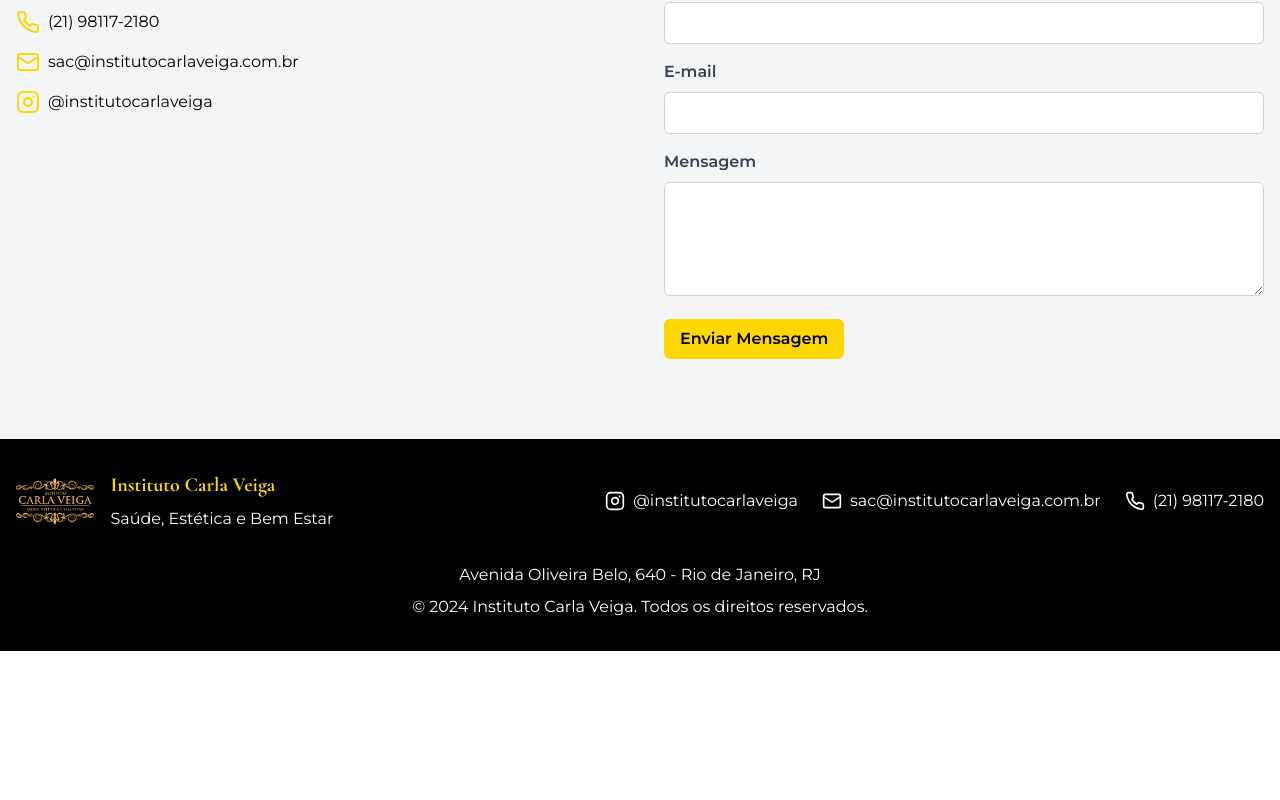
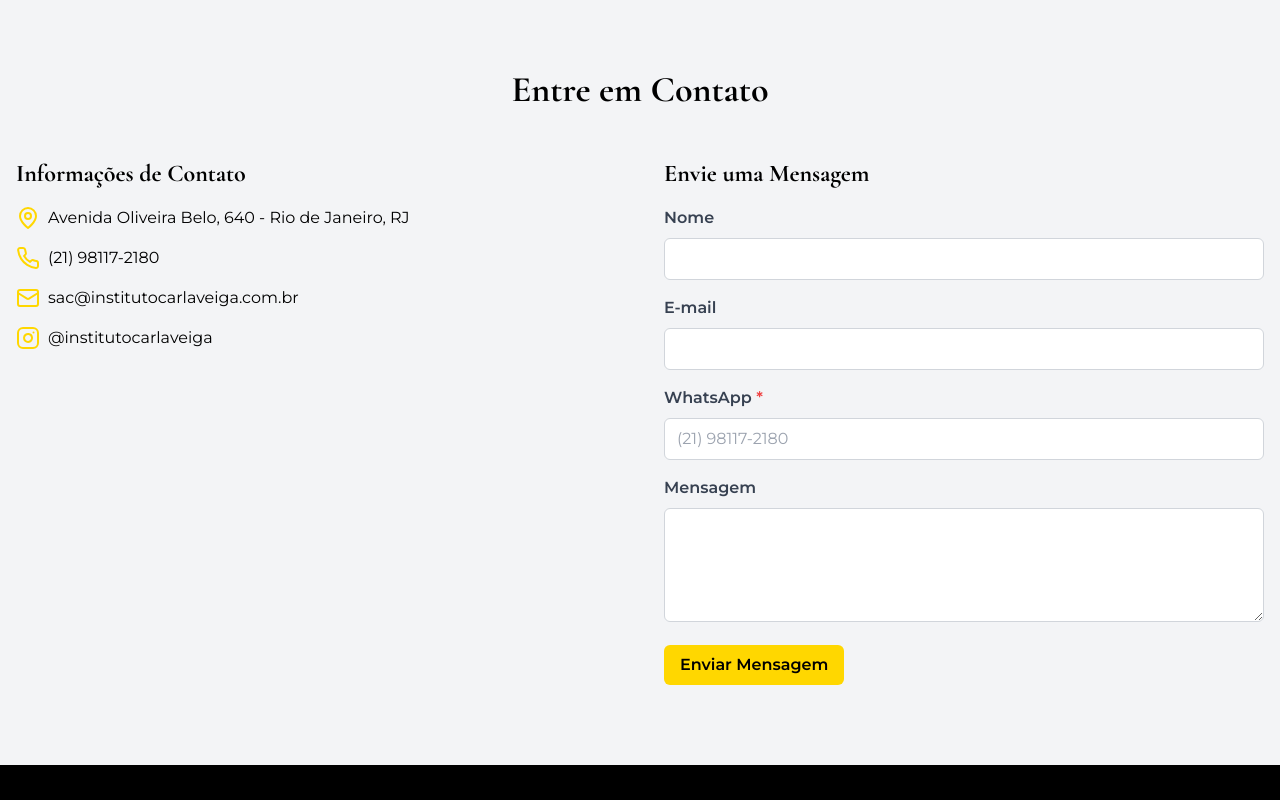
Before and after one commit to diogofrj/icv, a React (Vite) app: page / in a window 1280 px wide. Shown: the part 3464-4264 px from the top of the page. Before the commit the page ends 4115 px from the top, so only its background shows below. Built offline with nearby package versions, Linux system fonts and the light colour scheme.

Commit message:
Update About image and add WhatsApp field to contact form
- About: use dra_carlaveiga_about.jpeg
- Contact: add required WhatsApp field with BR format mask and validation

Co-Authored-By: Claude Sonnet 4.6 <noreply@anthropic.com>

```diff
--- a/src/components/About.tsx
+++ b/src/components/About.tsx
@@ -7,7 +7,7 @@ const About: React.FC = () => {
         <div className="flex flex-col md:flex-row items-center">
           <div className="md:w-1/2 mb-8 md:mb-0">
             <img
-              src="/assets/dra_carlaveiga.jpeg"
+              src="/assets/dra_carlaveiga_about.jpeg"
               alt="Instituto Carla Veiga"
               className="rounded-lg shadow-md w-full object-cover"
             />
--- a/src/components/Contact.tsx
+++ b/src/components/Contact.tsx
@@ -4,41 +4,60 @@ import emailjs from 'emailjs-com';
 
 emailjs.init('hYPtjZpkaqMeNvp1L');
 
+function formatWhatsApp(value: string): string {
+  const digits = value.replace(/\D/g, '').slice(0, 11);
+  if (digits.length <= 2) return digits;
+  if (digits.length <= 7) return `(${digits.slice(0, 2)}) ${digits.slice(2)}`;
+  if (digits.length <= 10) return `(${digits.slice(0, 2)}) ${digits.slice(2, 6)}-${digits.slice(6)}`;
+  return `(${digits.slice(0, 2)}) ${digits.slice(2, 7)}-${digits.slice(7)}`;
+}
+
+function isValidWhatsApp(value: string): boolean {
+  const digits = value.replace(/\D/g, '');
+  return digits.length >= 10 && digits.length <= 11;
+}
+
 const Contact: React.FC = () => {
   const [formData, setFormData] = useState({
     name: '',
     email: '',
+    whatsapp: '',
     message: '',
   });
+  const [whatsappError, setWhatsappError] = useState('');
   const [feedbackMessage, setFeedbackMessage] = useState('');
 
   const handleChange = (e: React.ChangeEvent<HTMLInputElement | HTMLTextAreaElement>) => {
     const { name, value } = e.target;
+    if (name === 'whatsapp') {
+      const formatted = formatWhatsApp(value);
+      setFormData({ ...formData, whatsapp: formatted });
+      setWhatsappError('');
+    } else {
       setFormData({ ...formData, [name]: value });
+    }
   };
 
   const handleSubmit = (e: React.FormEvent<HTMLFormElement>) => {
     e.preventDefault();
+
+    if (!isValidWhatsApp(formData.whatsapp)) {
+      setWhatsappError('Informe um WhatsApp válido com DDD. Ex: (21) 98117-2180');
+      return;
+    }
 
     const emailData = {
       from_name: formData.name,
       to_name: 'ICV',
       message: formData.message,
       email: formData.email,
+      whatsapp: formData.whatsapp,
     };
 
-    // console.log('Service ID:', import.meta.env.VITE_EMAILJS_SERVICE_ID);
-    // console.log('Template ID:', import.meta.env.VITE_EMAILJS_TEMPLATE_ID);
-    // console.log('User ID:', import.meta.env.VITE_EMAILJS_USER_ID);
-
-    emailjs.send(
-      'service_7wunsp8',
-      'template_8e8uvc8',
-      emailData
-    )
+    emailjs.send('service_7wunsp8', 'template_8e8uvc8', emailData)
       .then((response) => {
         console.log('Email enviado com sucesso!', response.status, response.text);
-      setFormData({ name: '', email: '', message: '' });
+        setFormData({ name: '', email: '', whatsapp: '', message: '' });
         setFeedbackMessage(`Obrigado, ${formData.name}! Sua mensagem foi enviada com sucesso.`);
       })
       .catch((error) => {
@@ -106,6 +125,24 @@ const Contact: React.FC = () => {
                 />
               </div>
               <div className="mb-4">
+                <label htmlFor="whatsapp" className="block text-gray-700 font-bold mb-2">
+                  WhatsApp <span className="text-red-500">*</span>
+                </label>
+                <input
+                  type="tel"
+                  id="whatsapp"
+                  name="whatsapp"
+                  value={formData.whatsapp}
+                  onChange={handleChange}
+                  placeholder="(21) 98117-2180"
+                  className={`w-full px-3 py-2 border rounded-md focus:outline-none focus:ring-2 focus:ring-gold ${whatsappError ? 'border-red-500' : 'border-gray-300'}`}
+                  required
+                />
+                {whatsappError && (
+                  <p className="mt-1 text-sm text-red-500">{whatsappError}</p>
+                )}
+              </div>
+              <div className="mb-4">
                 <label htmlFor="message" className="block text-gray-700 font-bold mb-2">Mensagem</label>
                 <textarea
                   id="message"
@@ -117,7 +154,9 @@ const Contact: React.FC = () => {
                   required
                 ></textarea>
               </div>
-              <button type="submit" className="bg-gold text-custom-black font-bold py-2 px-4 rounded-md hover:bg-yellow-400 transition-colors">Enviar Mensagem</button>
+              <button type="submit" className="bg-gold text-custom-black font-bold py-2 px-4 rounded-md hover:bg-yellow-400 transition-colors">
+                Enviar Mensagem
+              </button>
             </form>
           </div>
         </div>
```
Lines whose indentation alone changed are shown as unchanged.
